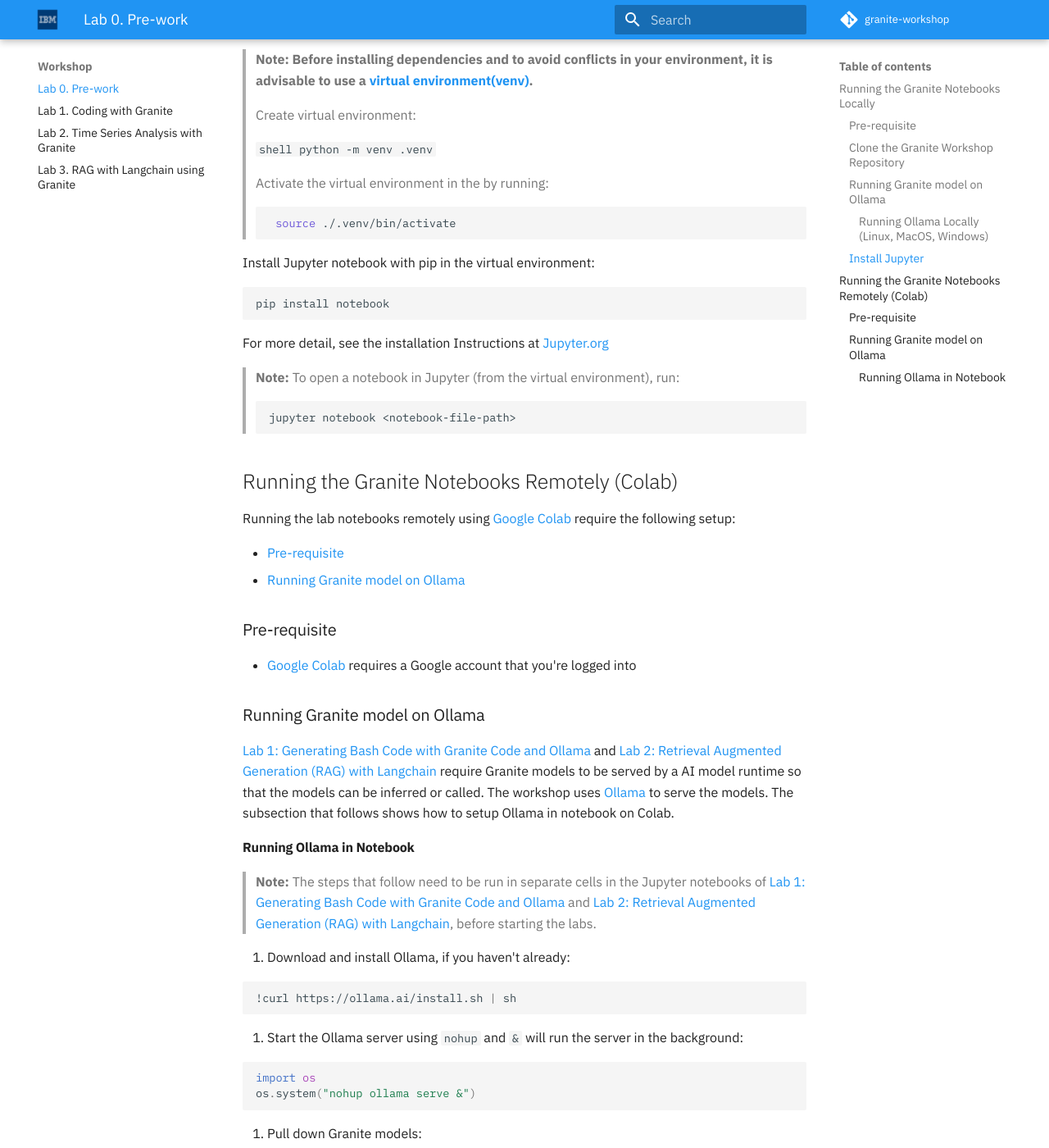
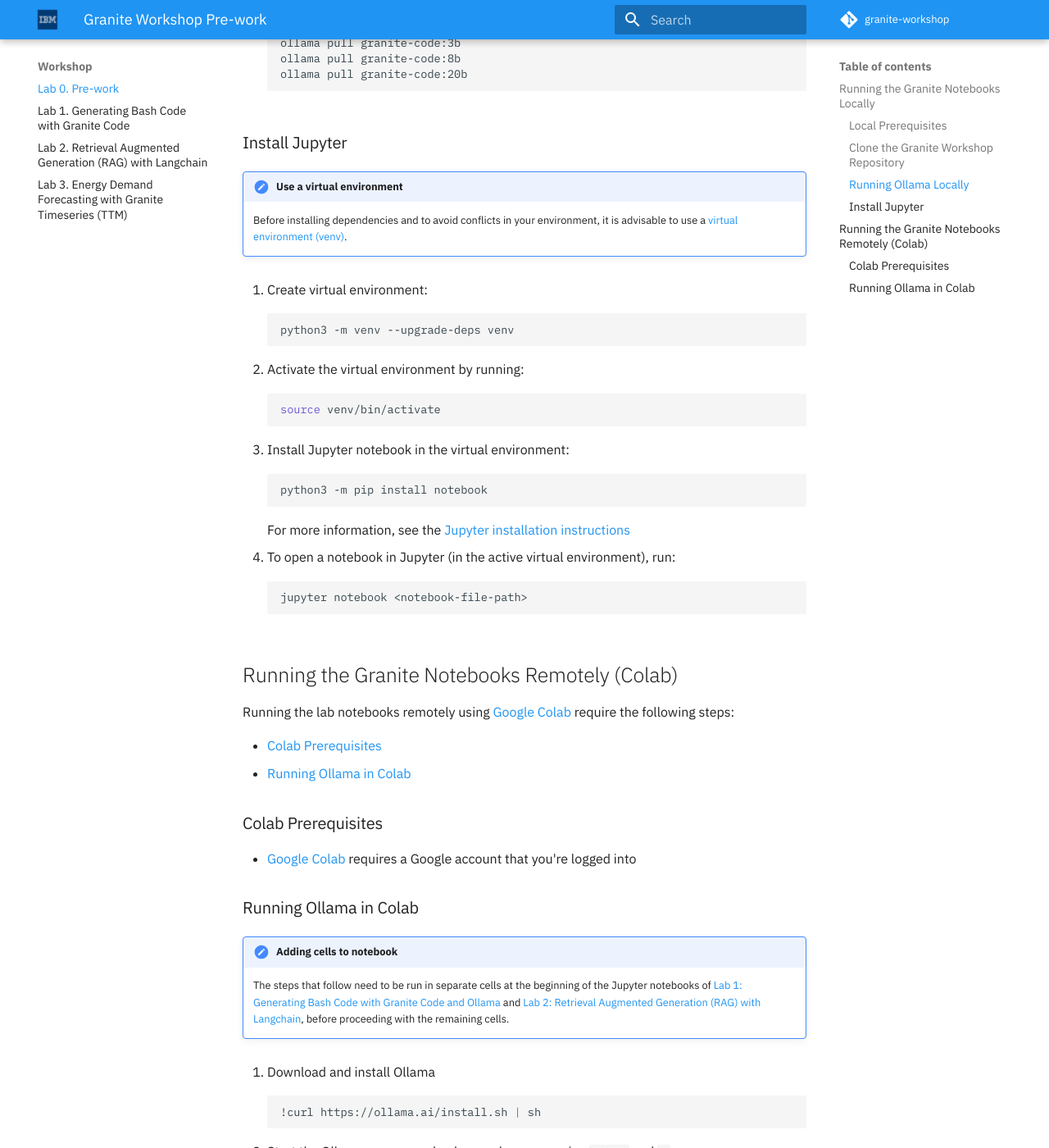
Before and after one commit to IBM/granite-workshop, an MkDocs documentation site: the page built from docs/pre-work/README.md, in a window 1280 px wide and 1400 px high, scrolled down 1288 px. Shown: the whole window at 82% size. Built offline with MkDocs 1.6.1 and Material for MkDocs 9.7.7, drawn with Linux system fonts in a browser that asks for light colours; comment, search, counter and statistics services are not loaded; some of the changed text lies outside the part shown.

Commit message:
Update doc pages with improvements
Also includes using links to the notebooks on github for reading with
nice rendering and on colab for execution.

Signed-off-by: BJ Hargrave <hargrave@us.ibm.com>

````diff
--- a/docs/pre-work/README.md
+++ b/docs/pre-work/README.md
@@ -1,111 +1,124 @@
+---
+title: Granite Workshop Pre-work
+description: Preparation for the Granite Workshop
+logo: images/ibm-blue-background.png
+---
+
 # Pre-work
 
 The labs in the workshop are [Jupyter notebooks](https://jupyter.org/). The notebooks can be run on your computer or remotely on [Google Colab](https://colab.google/). Follow the instructions in the section that follow on how you would like to run the notebooks.
 
+[Lab 1: Generating Bash Code with Granite Code](../lab-1/README.md) and [Lab 2: Retrieval Augmented Generation (RAG) with Langchain](../lab-2/README.md) require Granite models to be served by a AI model runtime so that the models can be inferred or called. The workshop uses [Ollama](https://github.com/ollama/ollama) to serve the models.
+
 ## Running the Granite Notebooks Locally
 
-Running the lab notebooks locally on your computer require the following setup:
+Running the lab notebooks locally on your computer requires the following steps:
 
-- [Pre-requisite](#pre-requisite)
+- [Local Prerequisites](#local-prerequisites)
 - [Clone the Granite Workshop Repository](#clone-the-granite-workshop-repository)
-- [Running Granite model on Ollama](#running-granite-model-on-ollama)
+- [Running Ollama Locally](#running-ollama-locally)
 
-### Pre-requisite
+### Local Prerequisites
 
-- Pip
-- Python 3.10
+- Git
+- Python 3.10, 3.11, or 3.12
 
 ### Clone the Granite Workshop Repository
 
-Clone the repo and cd into the repo directory.
+Clone the workshop repo and cd into the repo directory.
 
 ```shell
-git clone git@github.com:IBM/granite-workshop.git
+git clone https://github.com/IBM/granite-workshop.git
 cd granite-workshop
 ```
 
-### Running Granite model on Ollama
-
-[Lab 1: Generating Bash Code with Granite Code and Ollama](../lab-1/README.md) and [Lab 2: Retrieval Augmented Generation (RAG) with Langchain](../lab-2/README.md) require Granite models to be served by a AI model runtime so that the models can be inferred or called. The workshop uses [Ollama](https://github.com/ollama/ollama) to serve the models. The subsection that follows shows how to setup Ollama on your computer.
-
-#### Running Ollama Locally (Linux, MacOS, Windows)
+### Running Ollama Locally
 
 1. [Download and install Ollama](https://github.com/ollama/ollama?tab=readme-ov-file#ollama), if you haven't already.
-1. Start the Ollama server: `ollama serve`
-1. Pull down Granite models:
 
-```shell
-ollama pull granite-code:3b
-ollama pull granite-code:8b
-ollama pull granite-code:20b
-```
+    On macOS, you can use Homebrew to install with
+
+    ```shell
+    brew install ollama
+    ```
+
+1. Start the Ollama server.
+
+    ```shell
+    ollama serve
+    ```
+
+1. Pull down the Granite models you will want to use in the workshop. Larger models take more memory to run.
+
+    ```shell
+    ollama pull granite-code:3b
+    ollama pull granite-code:8b
+    ollama pull granite-code:20b
+    ```
 
 ### Install Jupyter
 
-> **Note: Before installing dependencies and to avoid conflicts in your environment, it is advisable to use a [virtual environment(venv)](https://docs.python.org/3/library/venv.html).**
->
-> Create virtual environment:
->
-> ```shell
-> python -m venv .venv
->```
->
->Activate the virtual environment in the by running:
->
->```shell
-> source ./.venv/bin/activate
->```
+!!! note "Use a virtual environment"
+    Before installing dependencies and to avoid conflicts in your environment, it is advisable to use a [virtual environment (venv)](https://docs.python.org/3/library/venv.html).
 
-Install Jupyter notebook with pip in the virtual environment:
+1. Create virtual environment:
 
-```shell
-pip install notebook
-```
+    ```shell
+    python3 -m venv --upgrade-deps venv
+    ```
 
-For more detail, see the installation Instructions at [Jupyter.org](https://jupyter.org/install)
+1. Activate the virtual environment by running:
 
-> **Note:** To open a notebook in Jupyter (from the virtual environment), run:
->
-> ```shell
-> jupyter notebook <notebook-file-path>
-> ```
+    ```shell
+    source venv/bin/activate
+    ```
+
+1. Install Jupyter notebook in the virtual environment:
+
+    ```shell
+    python3 -m pip install notebook
+    ```
+
+    For more information, see the [Jupyter installation instructions](https://jupyter.org/install)
+
+1. To open a notebook in Jupyter (in the active virtual environment), run:
+
+    ```shell
+    jupyter notebook <notebook-file-path>
+    ```
 
 ## Running the Granite Notebooks Remotely (Colab)
 
-Running the lab notebooks remotely using [Google Colab](https://colab.google/) require the following setup:
+Running the lab notebooks remotely using [Google Colab](https://colab.google/) require the following steps:
 
-- [Pre-requisite](#pre-requisite-1)
-- [Running Granite model on Ollama](#running-granite-model-on-ollama-1)
+- [Colab Prerequisites](#colab-prerequisites)
+- [Running Ollama in Colab](#running-ollama-in-colab)
 
-### Pre-requisite
+### Colab Prerequisites
 
 - [Google Colab](https://colab.google/) requires a Google account that you're logged into
 
-### Running Granite model on Ollama
+### Running Ollama in Colab
 
-[Lab 1: Generating Bash Code with Granite Code and Ollama](../lab-1/README.md) and [Lab 2: Retrieval Augmented Generation (RAG) with Langchain](../lab-2/README.md) require Granite models to be served by a AI model runtime so that the models can be inferred or called. The workshop uses [Ollama](https://github.com/ollama/ollama) to serve the models. The subsection that follows shows how to setup Ollama in notebook on Colab.
+!!! note "Adding cells to notebook"
+    The steps that follow need to be run in separate cells at the beginning of the Jupyter notebooks of [Lab 1: Generating Bash Code with Granite Code and Ollama](../lab-1/README.md) and [Lab 2: Retrieval Augmented Generation (RAG) with Langchain](../lab-2/README.md), before proceeding with the remaining cells.
 
-#### Running Ollama in Notebook
+1. Download and install Ollama
 
-> **Note:** The steps that follow need to be run in separate cells in the Jupyter notebooks of [Lab 1: Generating Bash Code with Granite Code and Ollama](../lab-1/README.md) and [Lab 2: Retrieval Augmented Generation (RAG) with Langchain](../lab-2/README.md), before starting the labs.
+    ```shell
+    !curl https://ollama.ai/install.sh | sh
+    ```
 
-1. Download and install Ollama, if you haven't already:
+1. Start the Ollama server as a background process using `nohup` and `&`
 
-```shell
-!curl https://ollama.ai/install.sh | sh
-```
+    ```python
+    import os
+    os.system("nohup ollama serve &")
+    ```
 
-1. Start the Ollama server using `nohup` and `&` will run the server in the background:
+1. Pull down the Granite models you will want to use in the workshop. Larger models take more memory to run.
 
-```python
-import os
-os.system("nohup ollama serve &")
-```
-
-1. Pull down Granite models:
-
-```shell
-!ollama pull granite-code:3b
-!ollama pull granite-code:8b
-!ollama pull granite-code:20b
-```
+    ```shell
+    !ollama pull granite-code:3b
+    !ollama pull granite-code:8b
+    ```
--- a/mkdocs.yml
+++ b/mkdocs.yml
@@ -14,12 +14,11 @@
     - About the workshop: README.md
   - Workshop:
     - Lab 0. Pre-work: pre-work/README.md
-    - Lab 1. Coding with Granite: lab-1/README.md
-    - Lab 2. Time Series Analysis with Granite: lab-2/README.md
-    - Lab 3. RAG with Langchain using Granite: lab-3/README.md
+    - Lab 1. Generating Bash Code with Granite Code: lab-1/README.md
+    - Lab 2. Retrieval Augmented Generation (RAG) with Langchain: lab-2/README.md
+    - Lab 3. Energy Demand Forecasting with Granite Timeseries (TTM): lab-3/README.md
   - References:
     - IBM Granite Community: https://github.com/ibm-granite-community
-    - IBM Granite: https://www.ibm.com/granite
 
 
 ## DO NOT CHANGE BELOW THIS LINE
@@ -99,7 +98,8 @@
         - name: mermaid
           class: mermaid
           format: !!python/name:pymdownx.superfences.fence_code_format
-  - pymdownx.tabbed
+  - pymdownx.tabbed:
+      alternate_style: true
   - pymdownx.tasklist:
       custom_checkbox: true
   - pymdownx.tilde
````
Also changed, not shown: docs/README.md (+4 -4 lines), docs/lab-1/README.md (+11 -7 lines), docs/lab-2/README.md (+9 -5 lines), docs/lab-3/README.md (+9 -5 lines), .spellcheck-en-custom.txt, 1 other file.
